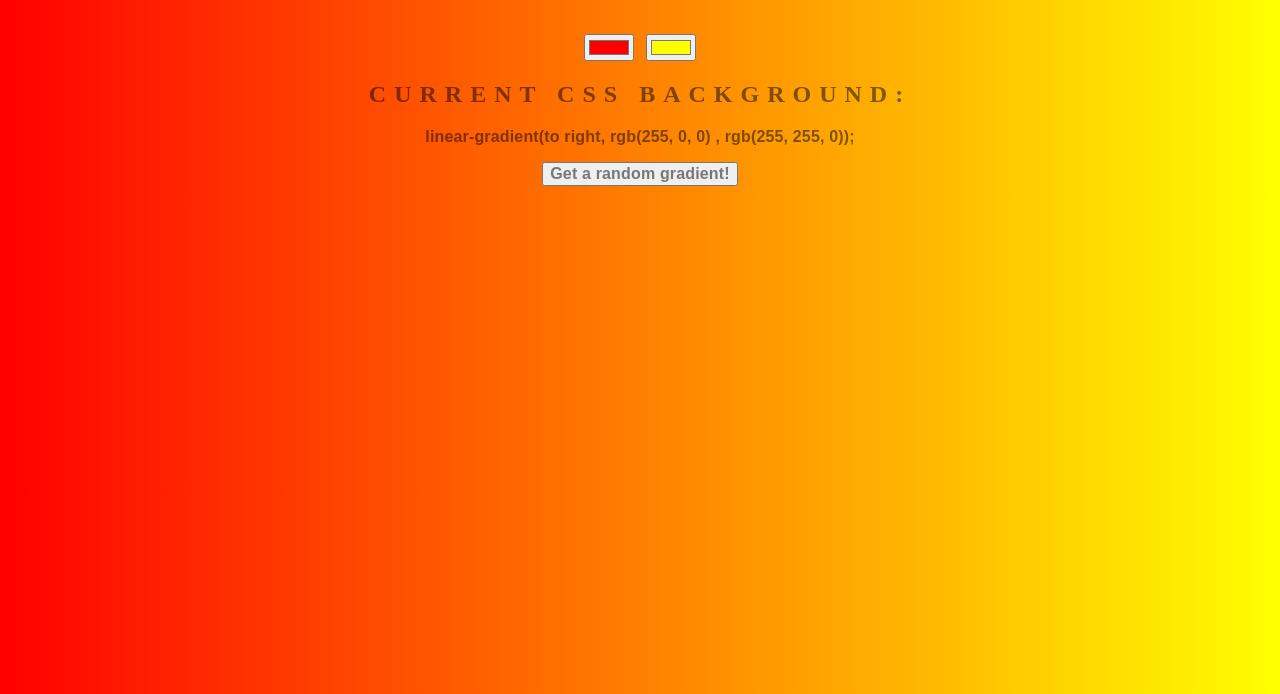
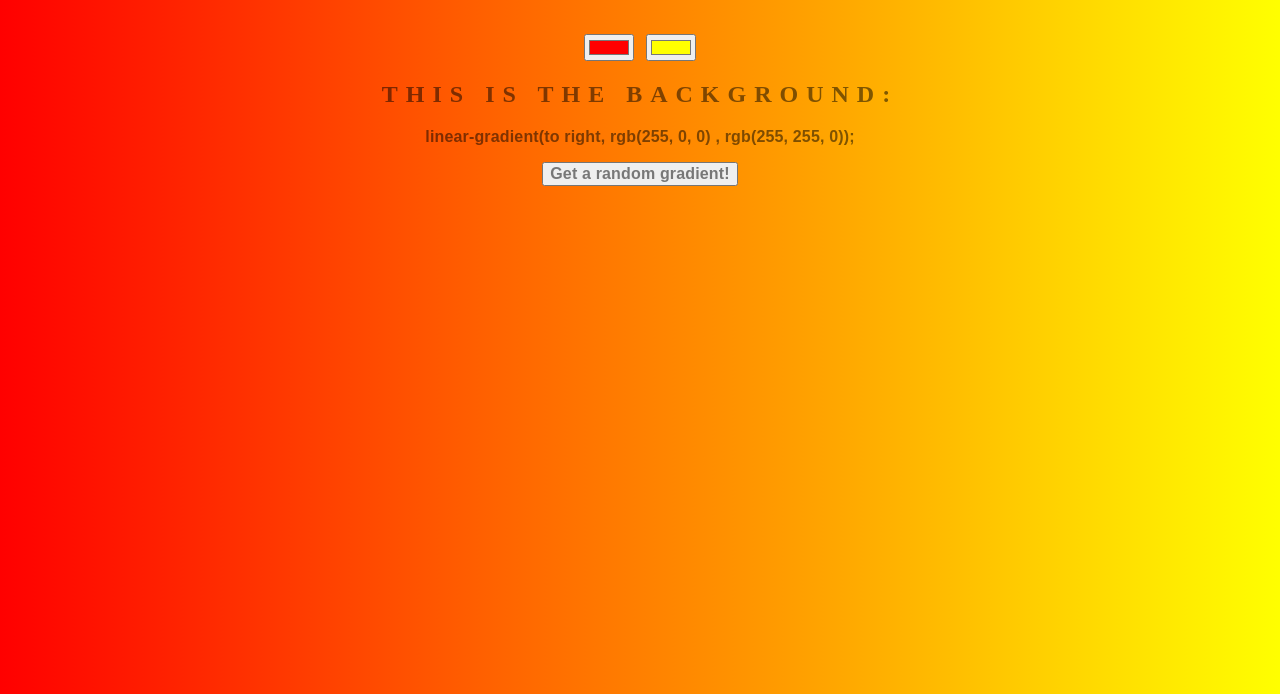
Before and after one commit to SomeRandom02/background-generator2, a plain HTML site: page index.html in a window 1280 px wide. Shown: the part 106-800 px from the top of the page. Drawn offline with Linux system fonts and the light colour scheme.

Commit message:
changingtext

```diff
--- a/index.html
+++ b/index.html
@@ -8,7 +8,7 @@
 	<h1>COOL Generator</h1>
 	<input class="color1" type="color" name="color1" value="#ff0000">
 	<input class="color2" type="color" name="color2" value="#ffff00">
-	<h2>Current CSS Background:</h2>
+	<h2>This is the background:</h2>
 	<h3></h3>
     <div>
         <button class="randomColorButton">Get a random gradient!</button>
```
